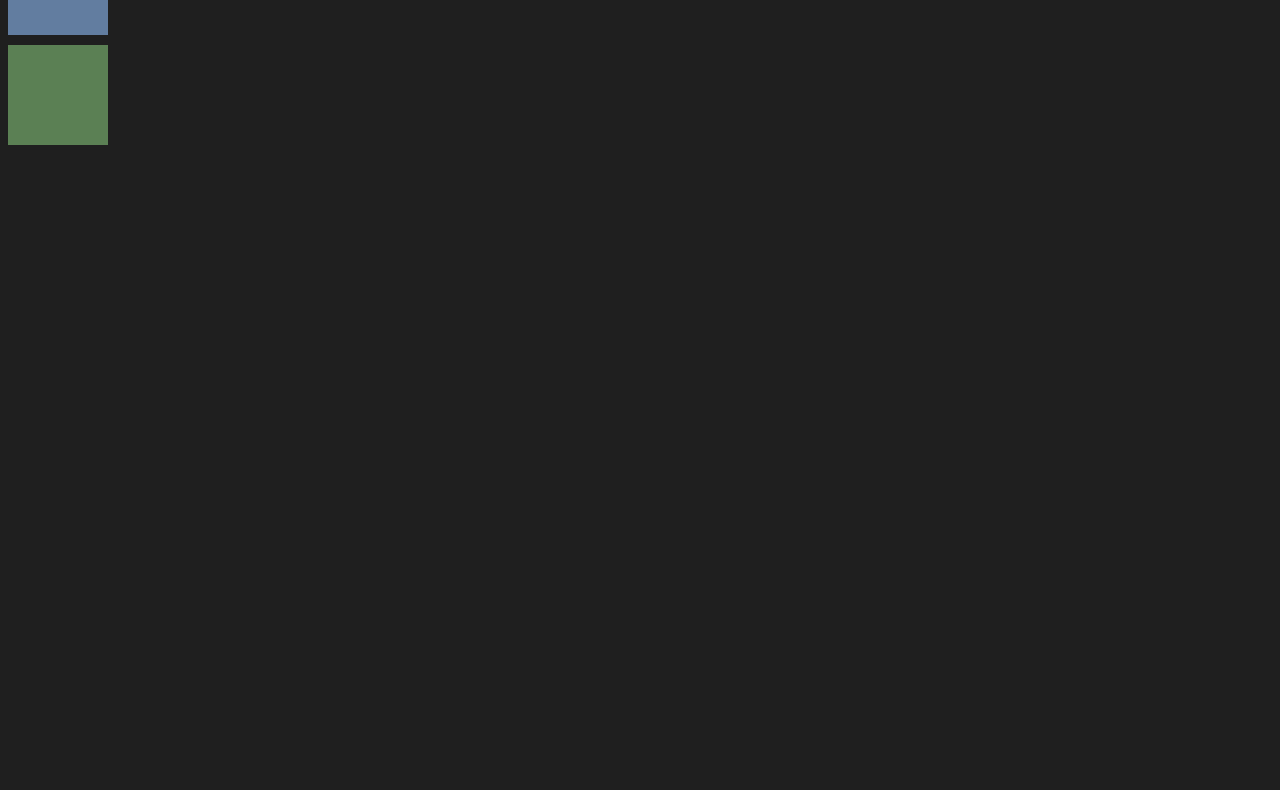
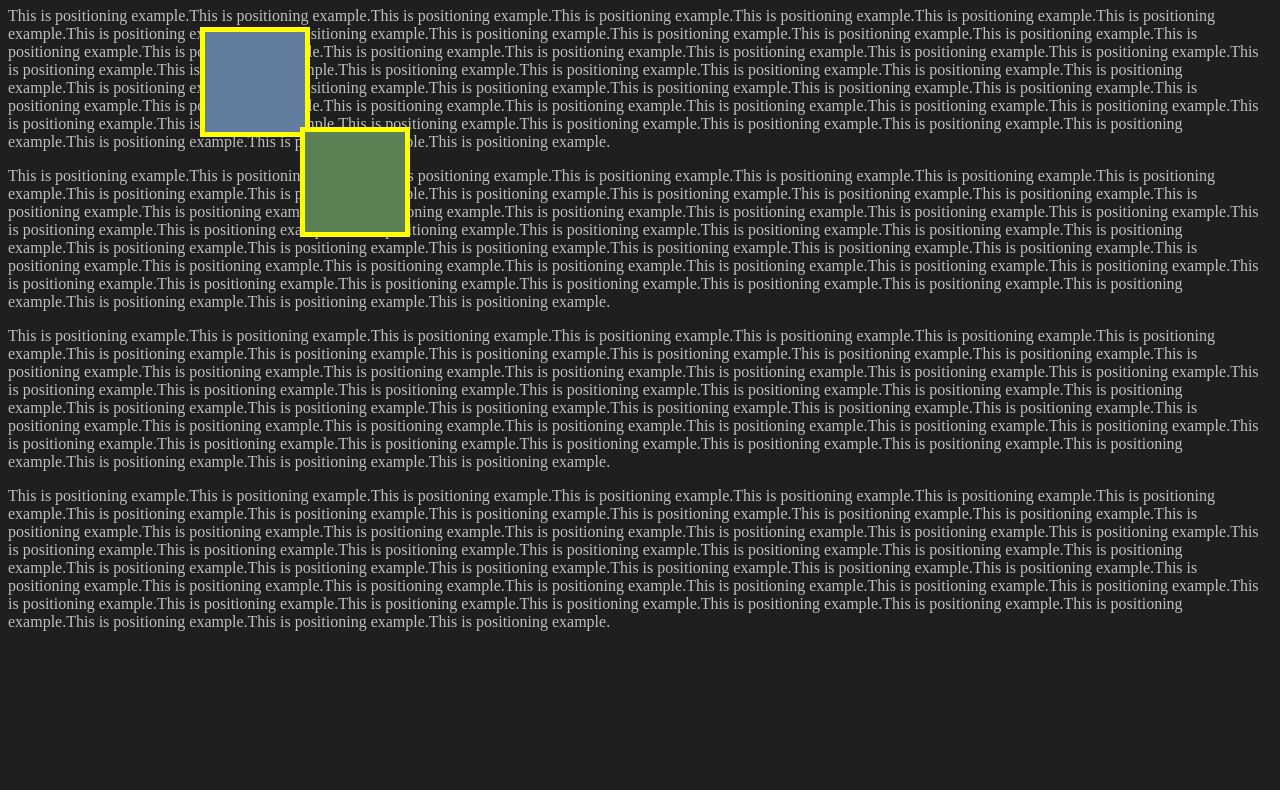
Before and after one commit to nchathu2014/css-positioning, a website: page index.html in a window 1280 px wide. Shown: the part 73-863 px from the top of the page. Before the commit the page ends 800 px from the top, so only its background shows below. Drawn offline with Linux system fonts and the light colour scheme.

Commit message:
fixed positioning added

```diff
--- a/index.html
+++ b/index.html
@@ -6,8 +6,15 @@
         <meta charset="utf-8">
     </head>
     <body>
+        <h1>Fixed Positioning</h1>
+        <p>This is positioning example.This is positioning example.This is positioning example.This is positioning example.This is positioning example.This is positioning example.This is positioning example.This is positioning example.This is positioning example.This is positioning example.This is positioning example.This is positioning example.This is positioning example.This is positioning example.This is positioning example.This is positioning example.This is positioning example.This is positioning example.This is positioning example.This is positioning example.This is positioning example.This is positioning example.This is positioning example.This is positioning example.This is positioning example.This is positioning example.This is positioning example.This is positioning example.This is positioning example.This is positioning example.This is positioning example.This is positioning example.This is positioning example.This is positioning example.This is positioning example.This is positioning example.This is positioning example.This is positioning example.This is positioning example.This is positioning example.This is positioning example.This is positioning example.This is positioning example.This is positioning example.This is positioning example.This is positioning example.This is positioning example.This is positioning example.This is positioning example.This is positioning example.</p>
+        <p>This is positioning example.This is positioning example.This is positioning example.This is positioning example.This is positioning example.This is positioning example.This is positioning example.This is positioning example.This is positioning example.This is positioning example.This is positioning example.This is positioning example.This is positioning example.This is positioning example.This is positioning example.This is positioning example.This is positioning example.This is positioning example.This is positioning example.This is positioning example.This is positioning example.This is positioning example.This is positioning example.This is positioning example.This is positioning example.This is positioning example.This is positioning example.This is positioning example.This is positioning example.This is positioning example.This is positioning example.This is positioning example.This is positioning example.This is positioning example.This is positioning example.This is positioning example.This is positioning example.This is positioning example.This is positioning example.This is positioning example.This is positioning example.This is positioning example.This is positioning example.This is positioning example.This is positioning example.This is positioning example.This is positioning example.This is positioning example.This is positioning example.This is positioning example.</p>
+        <p>This is positioning example.This is positioning example.This is positioning example.This is positioning example.This is positioning example.This is positioning example.This is positioning example.This is positioning example.This is positioning example.This is positioning example.This is positioning example.This is positioning example.This is positioning example.This is positioning example.This is positioning example.This is positioning example.This is positioning example.This is positioning example.This is positioning example.This is positioning example.This is positioning example.This is positioning example.This is positioning example.This is positioning example.This is positioning example.This is positioning example.This is positioning example.This is positioning example.This is positioning example.This is positioning example.This is positioning example.This is positioning example.This is positioning example.This is positioning example.This is positioning example.This is positioning example.This is positioning example.This is positioning example.This is positioning example.This is positioning example.This is positioning example.This is positioning example.This is positioning example.This is positioning example.This is positioning example.This is positioning example.This is positioning example.This is positioning example.This is positioning example.This is positioning example.</p>
+        <p>This is positioning example.This is positioning example.This is positioning example.This is positioning example.This is positioning example.This is positioning example.This is positioning example.This is positioning example.This is positioning example.This is positioning example.This is positioning example.This is positioning example.This is positioning example.This is positioning example.This is positioning example.This is positioning example.This is positioning example.This is positioning example.This is positioning example.This is positioning example.This is positioning example.This is positioning example.This is positioning example.This is positioning example.This is positioning example.This is positioning example.This is positioning example.This is positioning example.This is positioning example.This is positioning example.This is positioning example.This is positioning example.This is positioning example.This is positioning example.This is positioning example.This is positioning example.This is positioning example.This is positioning example.This is positioning example.This is positioning example.This is positioning example.This is positioning example.This is positioning example.This is positioning example.This is positioning example.This is positioning example.This is positioning example.This is positioning example.This is positioning example.This is positioning example.</p>
+
         <div class="box blueBox"></div>
         <div class="box greenBox"></div>
+
     </body>
 
 </html>
--- a/styles/main.css
+++ b/styles/main.css
@@ -1,18 +1,26 @@
 body {
     background-color: #1f1f1f;
     color: #bfbfbf;
+    height: 2000px;
 }
 
 .box {
     width: 100px;
     height: 100px;
     margin-bottom: 10px;
+    border:5px solid yellow;
 }
 
 .blueBox {
     background: #627da0;
+    position:fixed;
+    top:100px;
+    left:200px;
 }
 
 .greenBox {
      background: #5b8054;
+     position: fixed;
+     left: 300px;
+     top:200px;
 }
```
